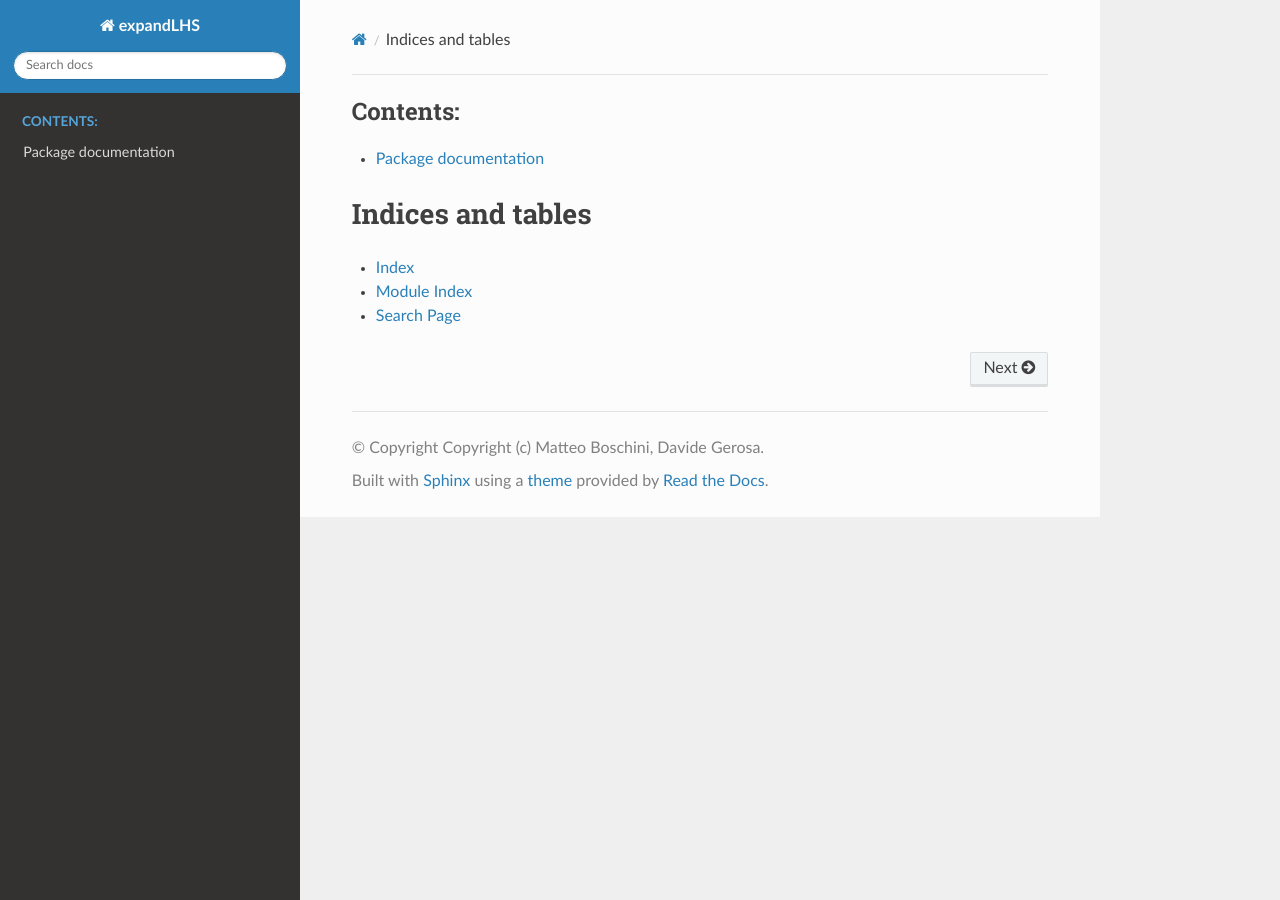
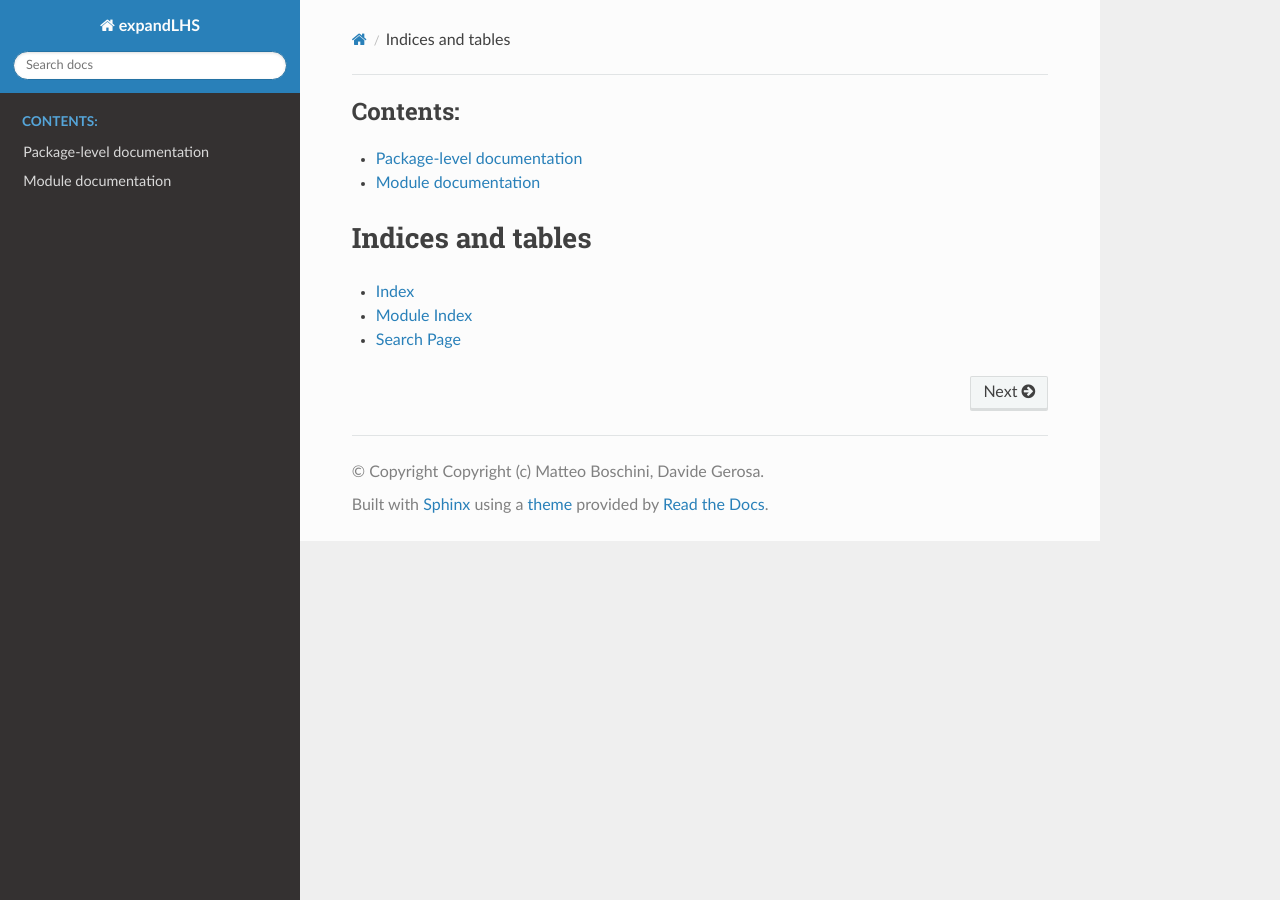
Before and after one commit to m-boschini/expandLHS, a Sphinx documentation site: the page built from docs/index.rst, in a window 1280 px wide. Built offline with Sphinx 7.4.7 and the Read the Docs theme 3.1.0, drawn with Linux system fonts in a browser that asks for light colours; pages that are not in the unit, such as notebooks, are missing from menus.

Commit message:
Fixing documentation page

```diff
--- a/docs/auto.rst
+++ b/docs/auto.rst
@@ -1,6 +1,11 @@
-
-Package documentation
-=====================
+Package-level documentation
+===========================
 
 .. automodule:: expandLHS
    :members:
+
+Module documentation
+====================
+
+.. automodule:: expandLHS.expandLHS
+   :members:
```
